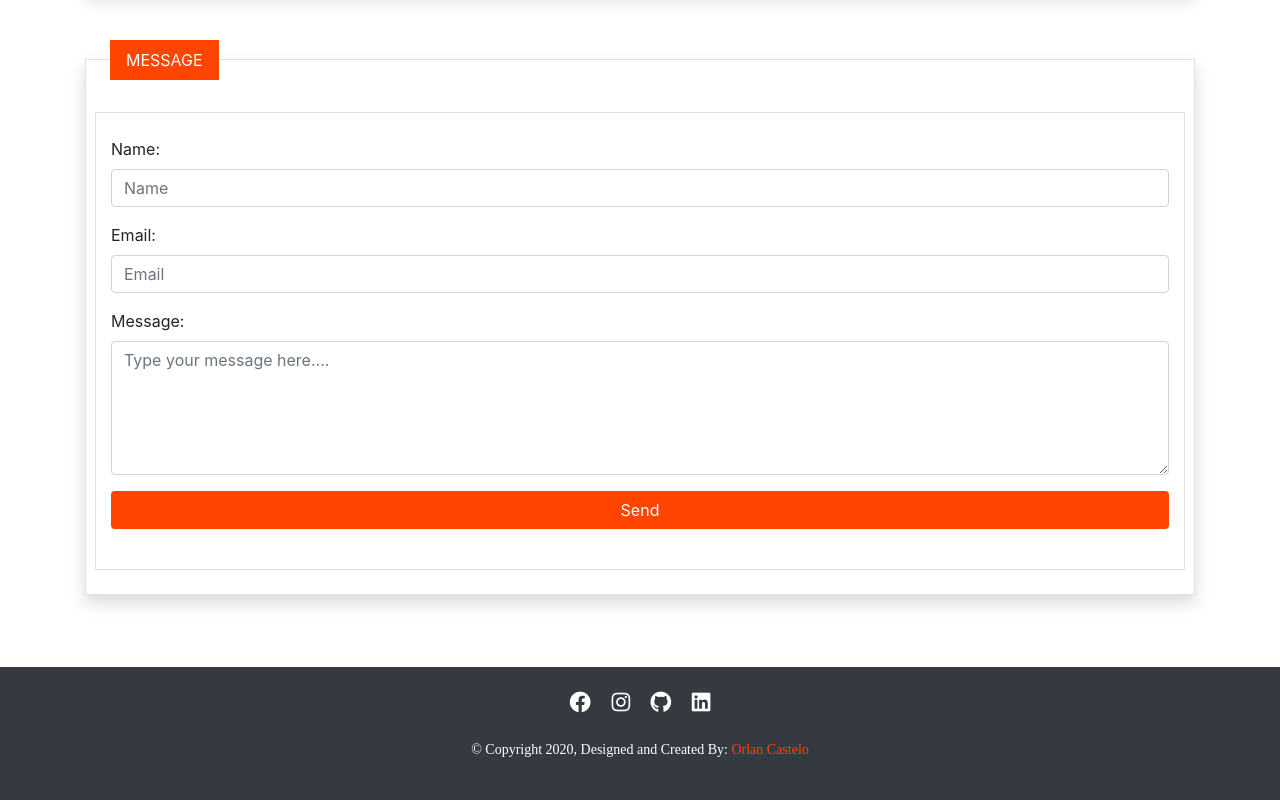
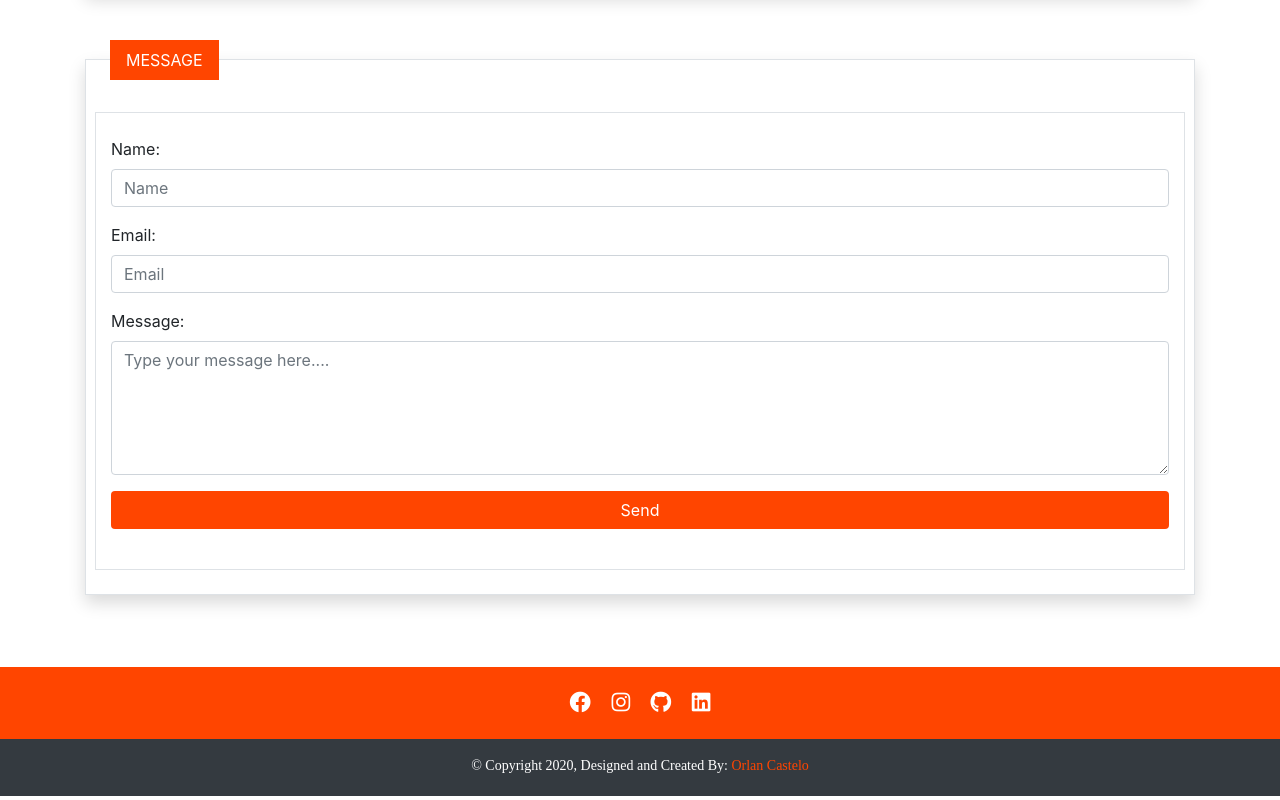
Before and after one commit to orlancastelo/portfolio, a website: page index.html in a window 1280 px wide. Shown: the part 3515-4315 px from the top of the page. Drawn offline with nearby package versions, Linux system fonts and the light colour scheme; a web font is replaced by a local one.

Commit message:
modified index.html

```diff
--- a/index.html
+++ b/index.html
@@ -593,9 +593,9 @@
     <!-- Main Content End-->
 
     <!-- Footer Start -->
-    <footer id="footer" class="bg-dark text-white pt-4">
+    <footer id="footer" class="color-second-bg text-white pt-4">
         <div class="container">
-            <div class="row justify-content-center">
+            <div class="row justify-content-center mb-4">
                 <div class="text-center">
                   <a href="https://www.facebook.com/" target="_blank"><i class="fab fa-facebook fa-lg text-white mx-2"></i></a>
                   <a href="https://www.instagram.com/" target="_blank"><i class="fab fa-instagram fa-lg text-white mx-2"></i></a>
@@ -603,9 +603,9 @@
                   <a href="https://www.linkedin.com/" target="_blank"><i class="fab fa-linkedin fa-lg text-white mx-2"></i></a>
                 </div>
             </div>
-            <div class="copyright text-center bg-dark text-white py-4">
-                <p class="font-rale font-size-14">&copy; Copyright 2020, Designed and Created By: <a href="#" class="color-second my-name">Orlan Castelo</a></p>
-            </div>
+        </div>
+        <div class="copyright text-center bg-dark text-white pb-1 pt-3">
+            <p class="font-rale font-size-14">&copy; Copyright 2020, Designed and Created By: <a href="#" class="color-second my-name">Orlan Castelo</a></p>
         </div>
     </footer>
     <!-- Footer End -->
```
